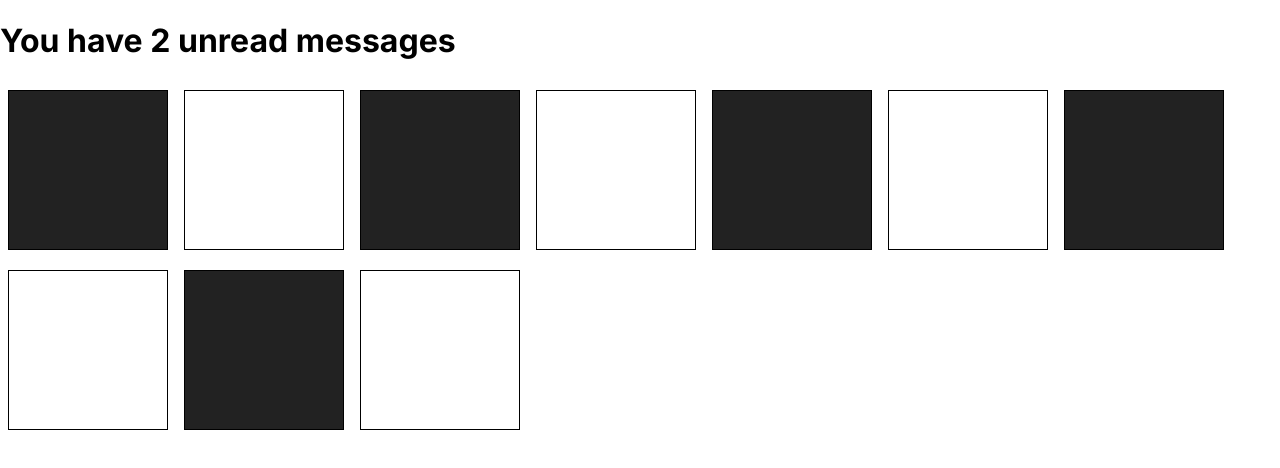
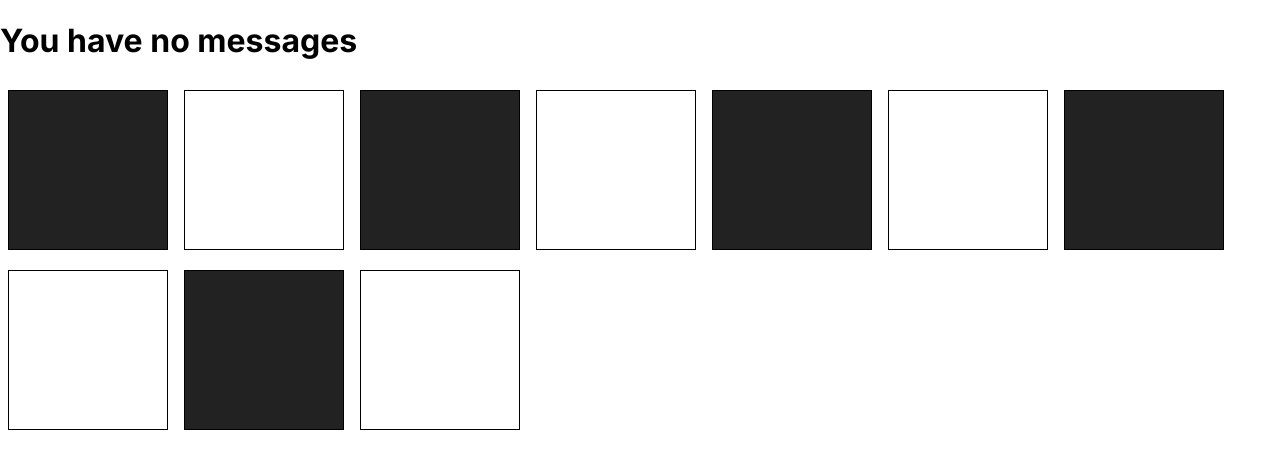
Before and after one commit to brandonfelty/react_tutorial, a React (Create React App) app: page /boxes in a window 1280 px wide. Shown: the top 468 px of the page. Built offline with nearby package versions, Linux system fonts and the light colour scheme.

Commit message:
changes message based on numr

```diff
--- a/src/pages/Boxes.jsx
+++ b/src/pages/Boxes.jsx
@@ -5,7 +5,7 @@ import Box from '../components/Box';
 
 const Boxes = () => {
   const [ boxes, setBoxes ] = React.useState(boxData);
-  const [ messages, setMessages ] = useState(['a', 'b'])
+  const [ messages, setMessages ] = useState([])
 
   const toggle = (id) => {
     const updatedBoxes = boxes.map(box => {
@@ -16,7 +16,10 @@ const Boxes = () => {
 
   return (
     <div className='boxes'>
-      {messages.length && <h1>You have {messages.length} unread messages</h1>}
+      {messages.length > 1 && <h1>You have {messages.length} unread messages</h1>}
+      {messages.length === 1 && <h1>You have one unread message</h1>}
+      {messages.length === 0 && <h1>You have no messages</h1>}
+
       {
         boxes.map((box) => (
           <Box
```
